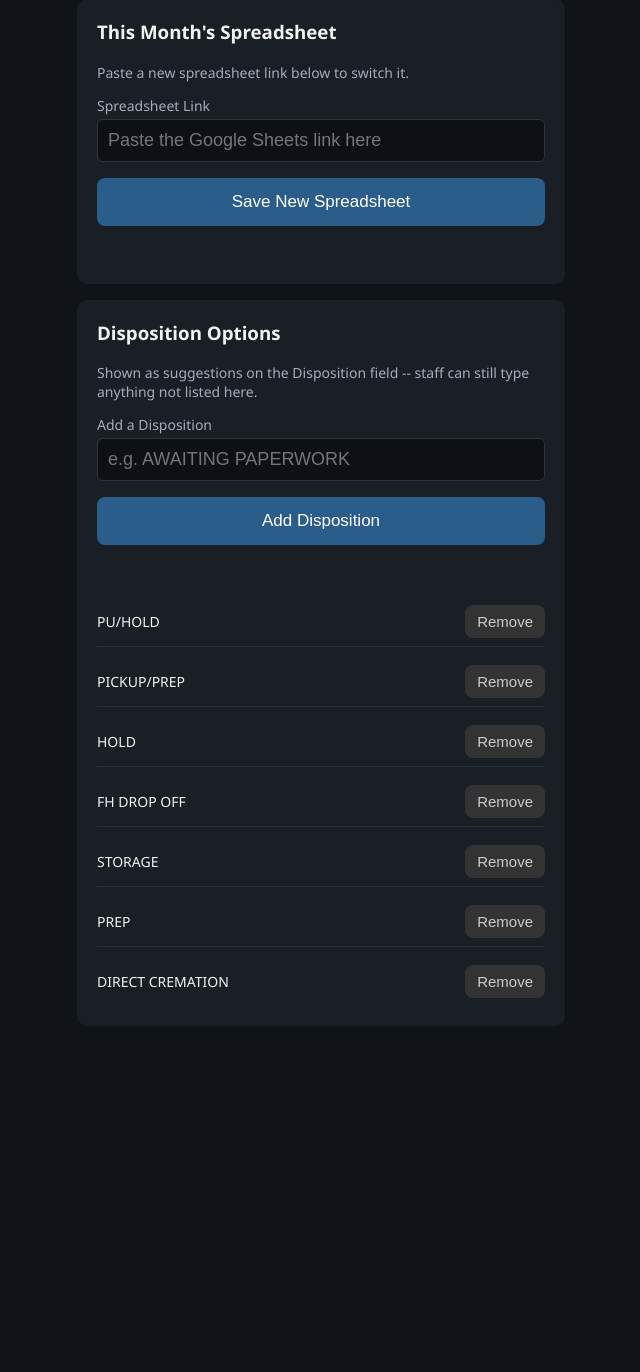
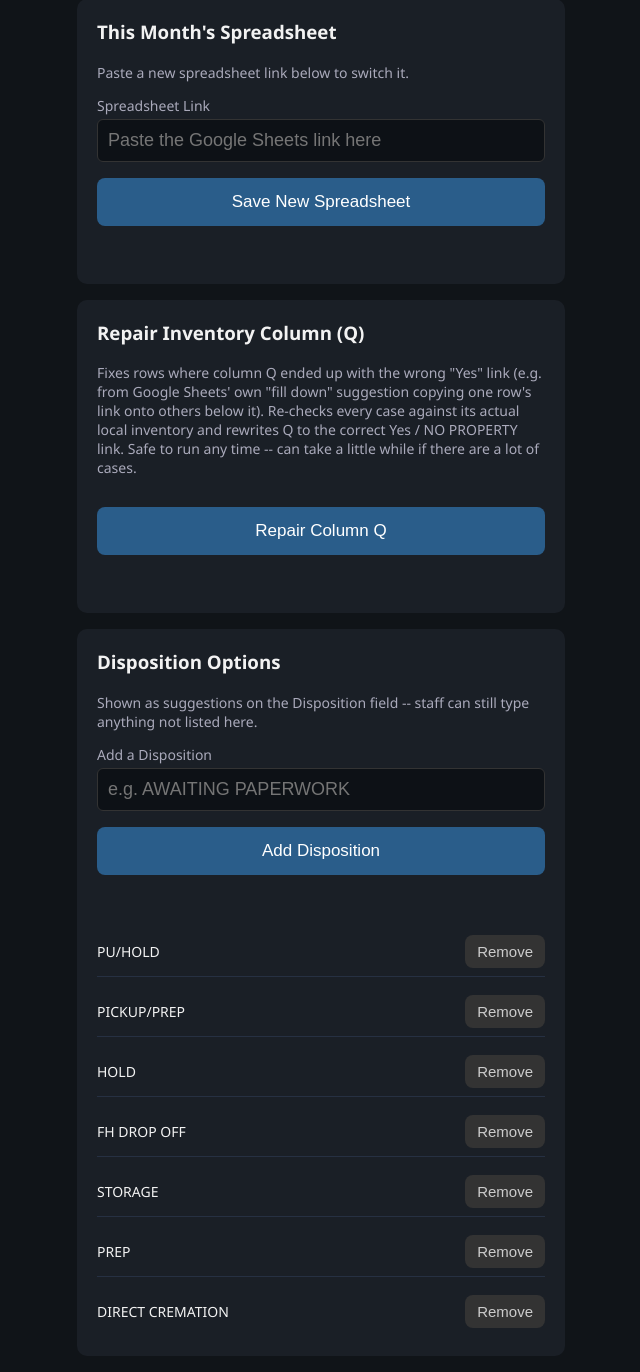
Before and after one commit to jakehansentx-cpu/DFW-ONLINE-CREMATION, a Flask app: page /admin in a window 1280 px wide. Shown: the part 689-2061 px from the top of the page, without its empty margins (319-959 px from the left). Before the commit the page ends 1715 px from the top, so only its background shows below. Run offline with Flask 3, Linux system fonts and the light colour scheme; a user stored in the database is signed in; data comes from the database, SQL or seed files in the repository.

Commit message:
Stop leaving column Q blank; fix Google Sheets fill-down corrupting it
Column Q ("has inventory") was left blank until a case's first
inventory item, then written as a "Yes" link. A blank cell sitting
right under an already-"Yes" column is exactly what invites Google
Sheets' own "fill down" autocomplete suggestion -- if anyone taps or
drags that hint by accident, it silently copies the row above's
literal Yes/link into every blank row below it, which is what
happened to the real sheet.

Column Q now always gets an explicit value the moment a case is
created (via Decedent Information save or the manual-entry sync):
"NO PROPERTY" (linked into the scan app's Inventory panel for that
exact case, via a new ?open=inventory deep link) until the first item
is logged, then "Yes" (linked to the case page) from then on. No more
blank cells for Sheets to "helpfully" fill down.

Added an Admin action ("Repair Column Q") to fix rows that already
got corrupted by this before -- re-derives the correct value from each
case's actual local inventory and rewrites Q to match.

```diff
--- a/app.py
+++ b/app.py
@@ -483,6 +483,19 @@ def format_time_for_sheet(hhmm):
         return hhmm  # unexpected format -- write it through as-is rather than crash
 
 
+def _inventory_status_urls(base_url, case_code):
+    """The two links column Q's inventory status can point to (see
+    backfill_inventory_status): the case page (once inventory exists) or
+    straight into the scan app's Inventory panel for this case (when it
+    doesn't yet, via the ?open=inventory deep link -- see scan.js). Built
+    with plain string formatting rather than url_for, so this also works
+    from the background sync loop (run_sheet_sync), which has no Flask
+    request context to build one from."""
+    view_url = f"{base_url}/case/{quote(case_code, safe='')}"
+    add_url = f"{base_url}/scan?open=inventory&case={quote(case_code, safe='')}"
+    return view_url, add_url
+
+
 def parse_date_from_sheet(sheet_date):
     """Best-effort inverse of format_date_for_sheet -- staff typing a
     date straight into the sheet (see the manual-entry sync) might write
@@ -1245,6 +1258,48 @@ def admin_delete_disposition(option_id):
     db.execute("DELETE FROM disposition_options WHERE id = ?", (option_id,))
     db.commit()
     return jsonify(ok=True)
+
+
+@app.route("/admin/repair-inventory-column", methods=["POST"])
+@admin_required
+def admin_repair_inventory_column():
+    """One-off cleanup for column Q rows that got corrupted before this
+    was fixed to always write an explicit "Yes"/"NO PROPERTY" (see
+    backfill_inventory_status) -- previously a blank Q cell under an
+    already-"Yes" one could get overwritten by Google Sheets' own "fill
+    down" suggestion, copying one case's Yes link onto unrelated rows.
+    Re-derives the correct value for every tracked case from its actual
+    local inventory count and rewrites Q to match, using whichever sheet
+    each case actually lives on (a case keeps its own sheet_id even
+    after the current month rolls over)."""
+    if not config.GOOGLE_SHEETS_ENABLED:
+        return jsonify(error="Google Sheets isn't turned on yet (see config.py)"), 400
+
+    db = get_db()
+    cases = db.execute(
+        "SELECT id, case_code, sheet_id FROM cases WHERE sheet_id IS NOT NULL"
+    ).fetchall()
+
+    base_url = request.host_url.rstrip("/")
+    checked = 0
+    fixed = 0
+    errors = []
+    for case in cases:
+        checked += 1
+        try:
+            sheet_row = _sheets().find_row_for_case(case["sheet_id"], case["case_code"])
+            if not sheet_row:
+                continue
+            has_inventory = db.execute(
+                "SELECT 1 FROM inventory_items WHERE case_id = ?", (case["id"],)
+            ).fetchone() is not None
+            view_url, add_url = _inventory_status_urls(base_url, case["case_code"])
+            _sheets().backfill_inventory_status(case["sheet_id"], sheet_row, has_inventory, view_url, add_url)
+            fixed += 1
+        except Exception as e:
+            errors.append(f"{case['case_code']}: {e}")
+
+    return jsonify(ok=True, checked=checked, fixed=fixed, errors=errors)
 
 
 def expected_sheet_name(dt):
@@ -1450,6 +1505,12 @@ def run_sheet_sync(db, base_url):
             except Exception:
                 pass  # the local record is what matters -- the sheet link is a convenience shortcut
 
+        try:
+            view_url, add_url = _inventory_status_urls(base_url, case_code)
+            _sheets().backfill_inventory_status(sid, row_num, False, view_url, add_url)
+        except Exception:
+            pass  # not worth failing the whole sync over -- the admin repair action covers stragglers
+
         synced.append({"case_code": case_code, "name": name or None})
 
     return synced
@@ -1654,10 +1715,8 @@ def api_add_inventory(case_code):
             sid = case_sheet_id(db, case)
             sheet_row = _sheets().find_row_for_case(sid, case_code)
             if sheet_row and not _sheets().row_has_inventory_flag(sid, sheet_row):
-                target_url = request.host_url.rstrip("/") + url_for(
-                    "case_detail_page", case_code=case_code
-                )
-                _sheets().backfill_has_inventory(sid, sheet_row, target_url)
+                view_url, add_url = _inventory_status_urls(request.host_url.rstrip("/"), case_code)
+                _sheets().backfill_inventory_status(sid, sheet_row, True, view_url, add_url)
         except Exception as e:
             # First inventory item already saved locally either way -- a
             # sheet write hiccup here shouldn't block staff from
@@ -2655,6 +2714,15 @@ def api_sheet_intake_save():
                         "case_detail_page", case_code=case_code
                     )
                     _sheets().backfill_case_link(sid, sheet_row, target_url)
+                # Initialize column Q explicitly (NO PROPERTY, not blank)
+                # as soon as the row exists -- see backfill_inventory_status
+                # for why leaving it blank is what causes Sheets to offer
+                # to "fill down" a neighboring row's Yes link into it.
+                has_inventory = db.execute(
+                    "SELECT 1 FROM inventory_items WHERE case_id = ?", (row["id"],)
+                ).fetchone() is not None
+                view_url, add_url = _inventory_status_urls(request.host_url.rstrip("/"), case_code)
+                _sheets().backfill_inventory_status(sid, sheet_row, has_inventory, view_url, add_url)
         except Exception as e:
             # Local save already succeeded -- don't fail the whole request
             # over a sheet write hiccup, just tell the caller it happened.
--- a/static/admin.js
+++ b/static/admin.js
@@ -280,3 +280,26 @@ addDispositionBtn.addEventListener("click", async () => {
 });
 
 renderDispositions();
+
+// ---------------- Repair inventory column (Q) ----------------
+const repairInventoryBtn = document.getElementById("repairInventoryBtn");
+const repairInventoryStatus = document.getElementById("repairInventoryStatus");
+
+repairInventoryBtn.addEventListener("click", async () => {
+  repairInventoryBtn.disabled = true;
+  repairInventoryStatus.textContent = "Checking every case against the sheet -- this can take a bit...";
+  repairInventoryStatus.className = "status-msg";
+  try {
+    const res = await fetch("/admin/repair-inventory-column", { method: "POST" });
+    const data = await res.json();
+    if (!res.ok) throw new Error(data.error || "Repair failed");
+    const errorNote = data.errors.length ? ` (${data.errors.length} row(s) couldn't be checked)` : "";
+    repairInventoryStatus.textContent = `Checked ${data.checked} case(s), fixed ${data.fixed}.${errorNote}`;
+    repairInventoryStatus.className = "status-msg ok";
+  } catch (err) {
+    repairInventoryStatus.textContent = err.message;
+    repairInventoryStatus.className = "status-msg err";
+  } finally {
+    repairInventoryBtn.disabled = false;
+  }
+});
--- a/templates/admin.html
+++ b/templates/admin.html
@@ -44,6 +44,18 @@
   </div>
 
   <div class="info-form">
+    <h3 style="margin-top:0;">Repair Inventory Column (Q)</h3>
+    <p style="color:#aab; font-size:14px; margin-top:0;">
+      Fixes rows where column Q ended up with the wrong "Yes" link (e.g. from Google Sheets'
+      own "fill down" suggestion copying one row's link onto others below it). Re-checks every
+      case against its actual local inventory and rewrites Q to the correct Yes / NO PROPERTY
+      link. Safe to run any time -- can take a little while if there are a lot of cases.
+    </p>
+    <button id="repairInventoryBtn" class="primary-btn">Repair Column Q</button>
+    <div id="repairInventoryStatus" class="status-msg"></div>
+  </div>
+
+  <div class="info-form">
     <h3 style="margin-top:0;">Disposition Options</h3>
     <p style="color:#aab; font-size:14px; margin-top:0;">Shown as suggestions on the Disposition field -- staff can still type anything not listed here.</p>
     <label>Add a Disposition</label>
```
Also changed, not shown: sheets_integration.py (+26 -12 lines), static/scan.js (+18 -0 lines).
